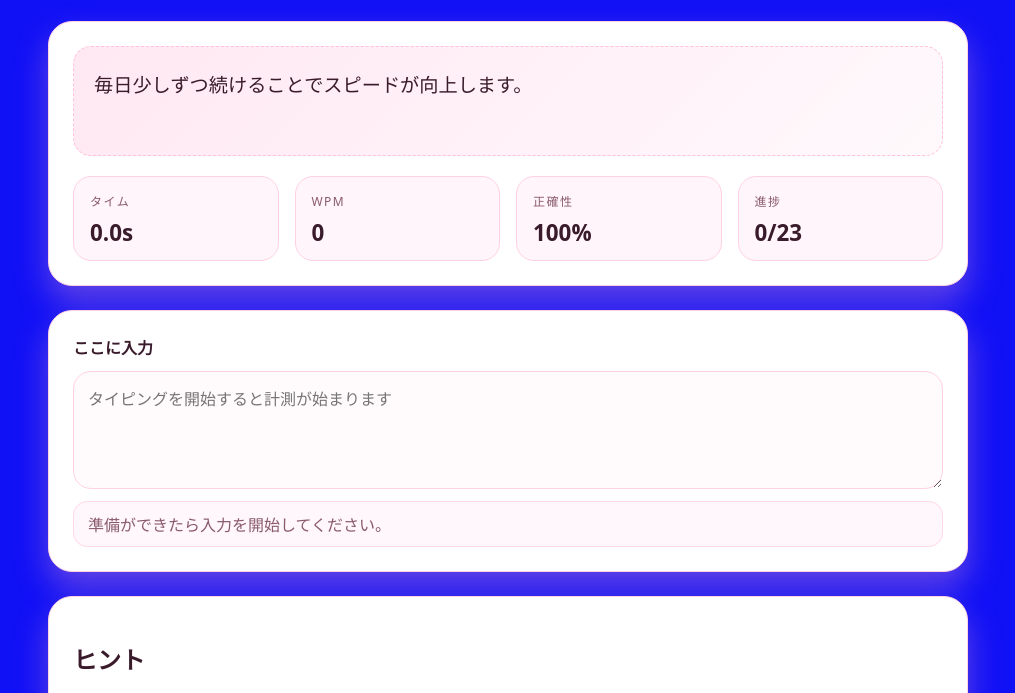
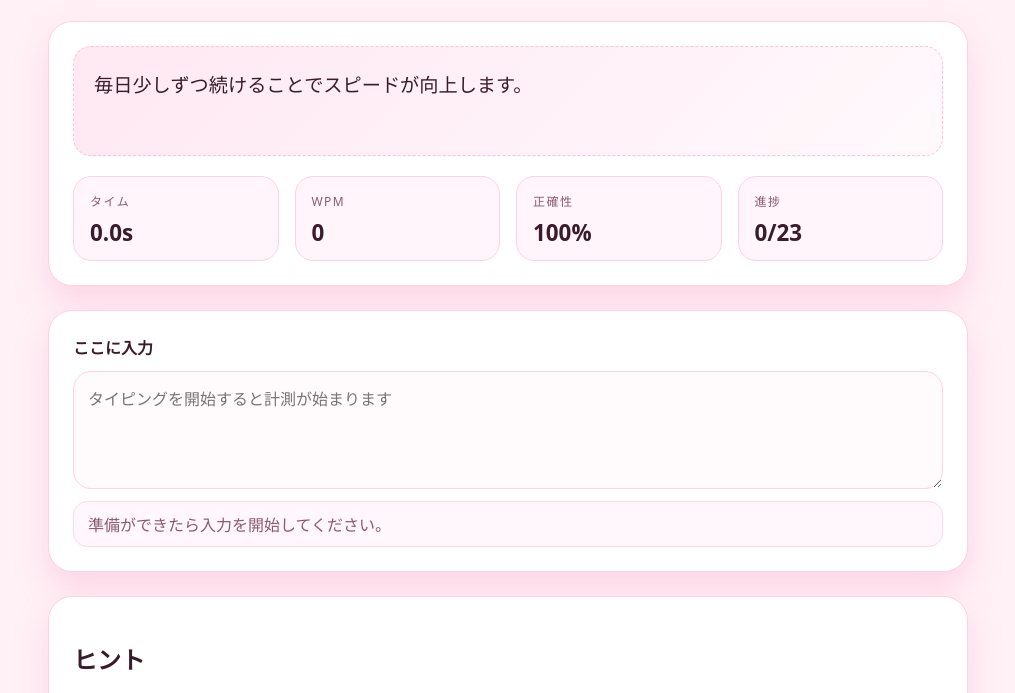
Before and after one commit to naviiwan/ChatGPT_CodingAgent, a plain HTML site: page index.html in a window 1280 px wide. Shown: the part 203-896 px from the top of the page, without its empty margins (132-1147 px from the left). Drawn offline with Linux system fonts and the light colour scheme.

Commit message:
Update styles.css

```diff
--- a/styles.css
+++ b/styles.css
@@ -1,7 +1,7 @@
 :root {
   color-scheme: light;
   font-family: "M PLUS Rounded 1c", "Noto Sans JP", system-ui, sans-serif;
-  --bg: #1111f6;
+  --bg: #fff1f6;
   --panel: #ffffff;
   --primary: #ff6fb1;
   --primary-dark: #f0559a;
```
